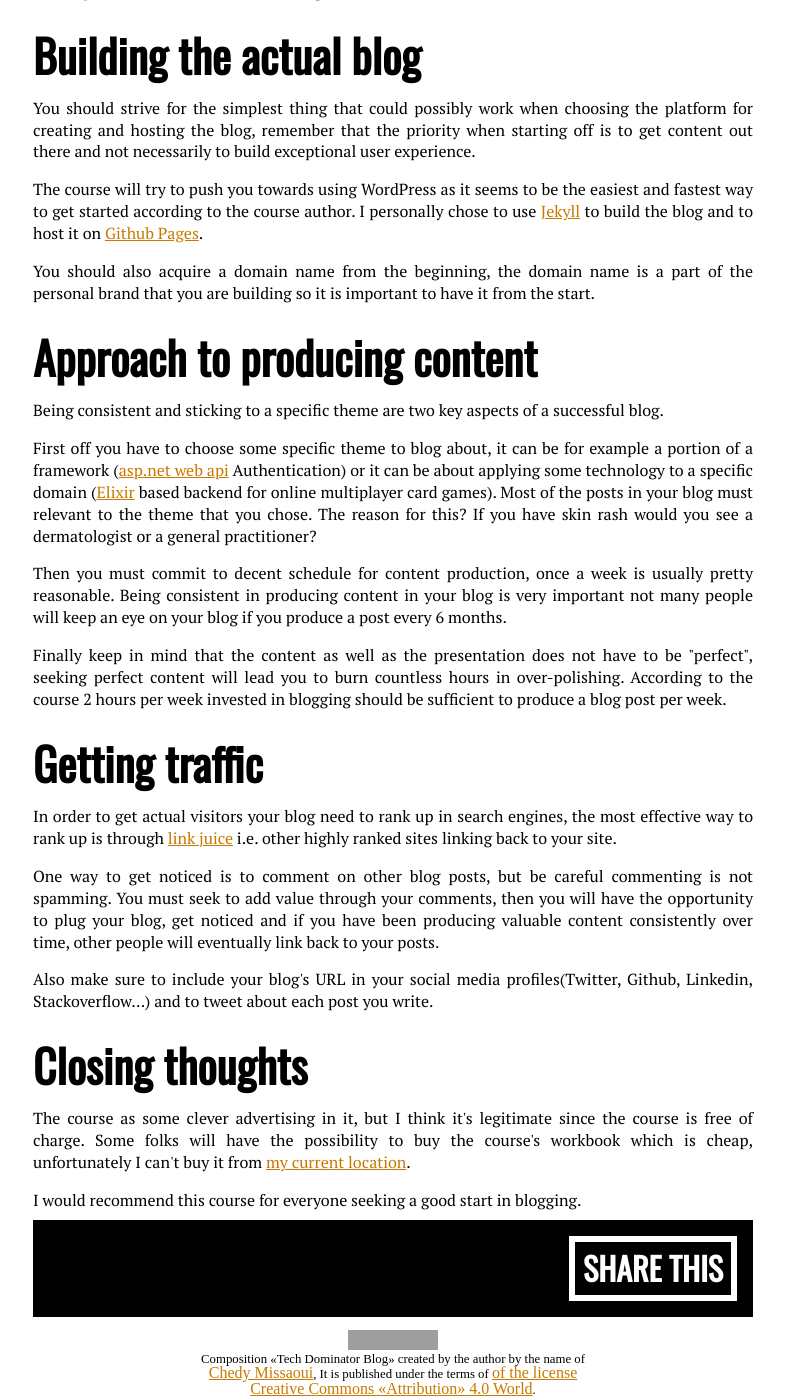
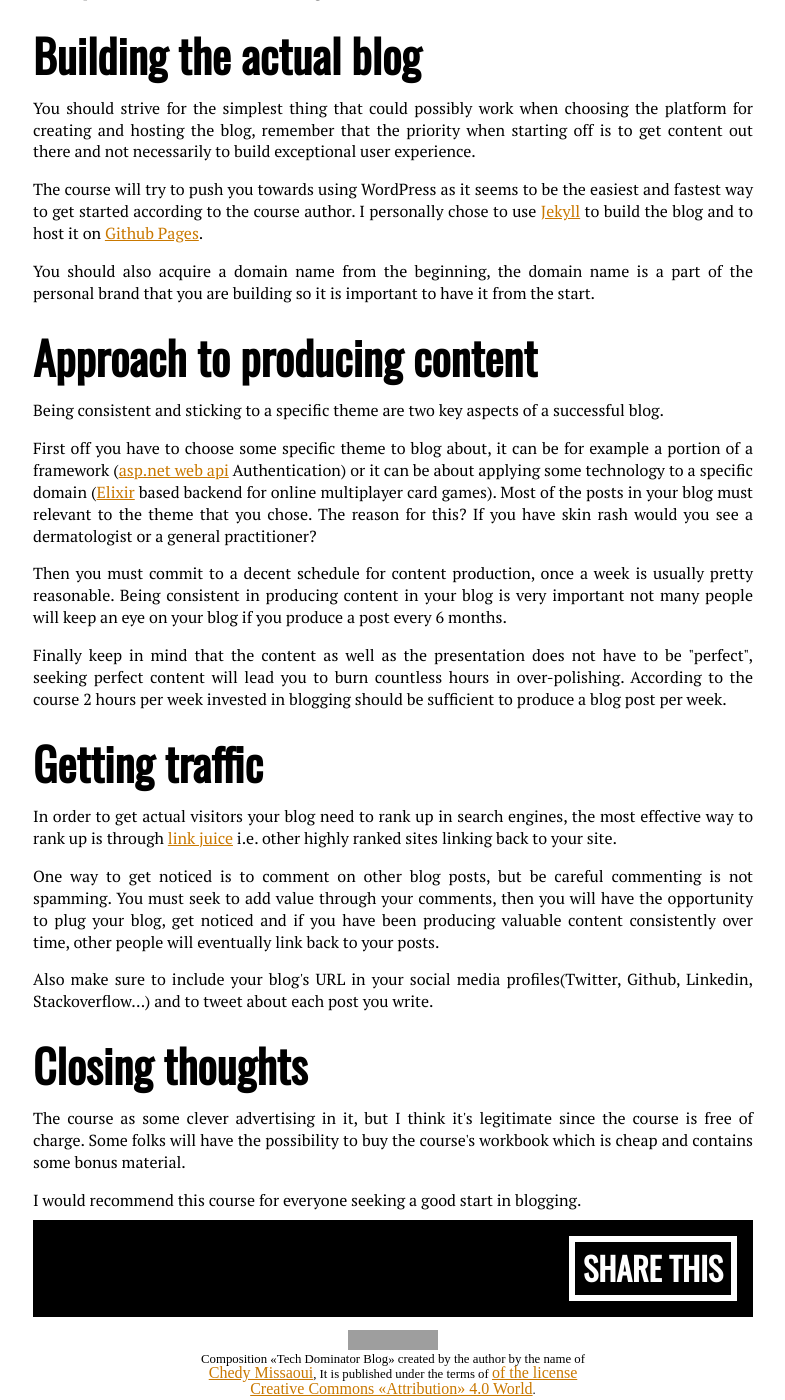
Before and after one commit to MissaouiChedy/MissaouiChedy.github.io, a Jekyll site: the page built from _posts/2017-01-24-i-took-john-sonmez-s-blogging-course.html, in a window 1280 px wide and 1400 px high, scrolled down 664 px. Shown: the whole window, without its empty margins (247-1032 px from the left). Built offline with Jekyll 4.4.1, drawn with Linux system fonts in a browser that asks for light colours; nearby versions of some CDN libraries; comment, search, counter and statistics services are not loaded; grey boxes are pictures that could not be loaded.

Commit message:
corrected some typos

```diff
--- a/_posts/2017-01-24-i-took-john-sonmez-s-blogging-course.html
+++ b/_posts/2017-01-24-i-took-john-sonmez-s-blogging-course.html
@@ -29,7 +29,7 @@
 <p>First off you have to choose some specific theme to blog about, it can be for example a portion of a framework (<a href="https://stormpath.com/blog/token-authentication-asp-net-core">asp.net web api</a> Authentication) or it can be about applying some technology to a specific domain (<a href="http://elixir-lang.org/">Elixir</a> based backend for online multiplayer card games). Most of the posts in your blog must relevant to the theme that you chose.
 The reason for this? If you have skin rash would you see a dermatologist or a general practitioner?</p>
 
-<p>Then you must commit to decent schedule for content production, once a week is usually pretty reasonable. Being consistent in producing content in your blog is very important not many people will keep an eye on your blog if you produce a post every 6 months.</p>
+<p>Then you must commit to a decent schedule for content production, once a week is usually pretty reasonable. Being consistent in producing content in your blog is very important not many people will keep an eye on your blog if you produce a post every 6 months.</p>
 
 <p>Finally keep in mind that the content as well as the presentation does not have to be "perfect", seeking perfect content will lead you to burn countless hours in over-polishing. According to the course 2 hours per week invested in blogging should be sufficient to produce a blog post per week.</p>
 
@@ -43,6 +43,6 @@
 
 <h2>Closing thoughts</h2>
 
-<p>The course as some clever advertising in it, but I think it's legitimate since the course is free of charge. Some folks will have the possibility to buy the course's workbook which is cheap, unfortunately I can't buy it from <a href="http://blog.techdominator.com/about.html">my current location</a>.</p>
+<p>The course as some clever advertising in it, but I think it's legitimate since the course is free of charge. Some folks will have the possibility to buy the course's workbook which is cheap and contains some bonus material.</p>
 
 <p>I would recommend this course for everyone seeking a good start in blogging.</p>
```
